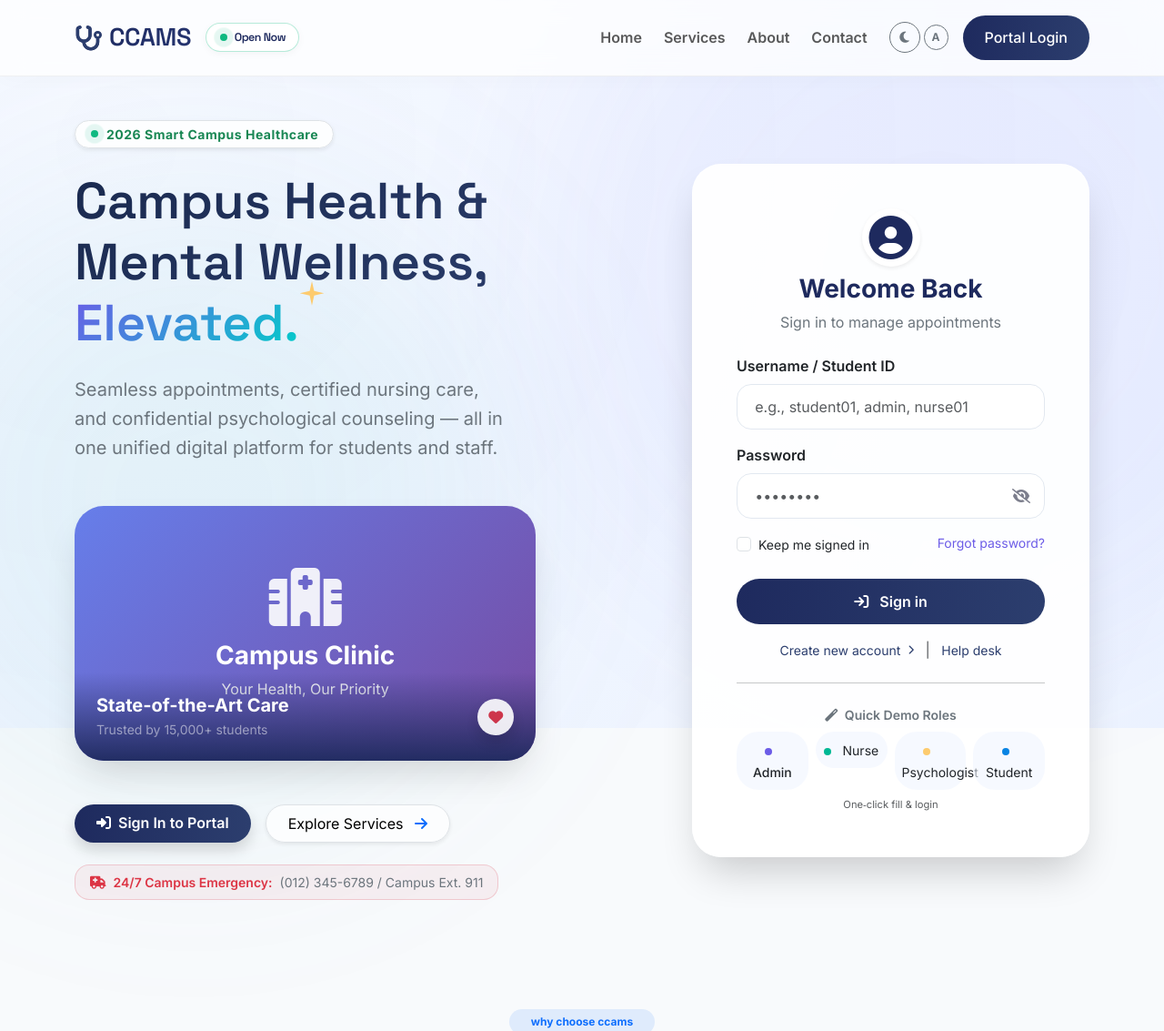
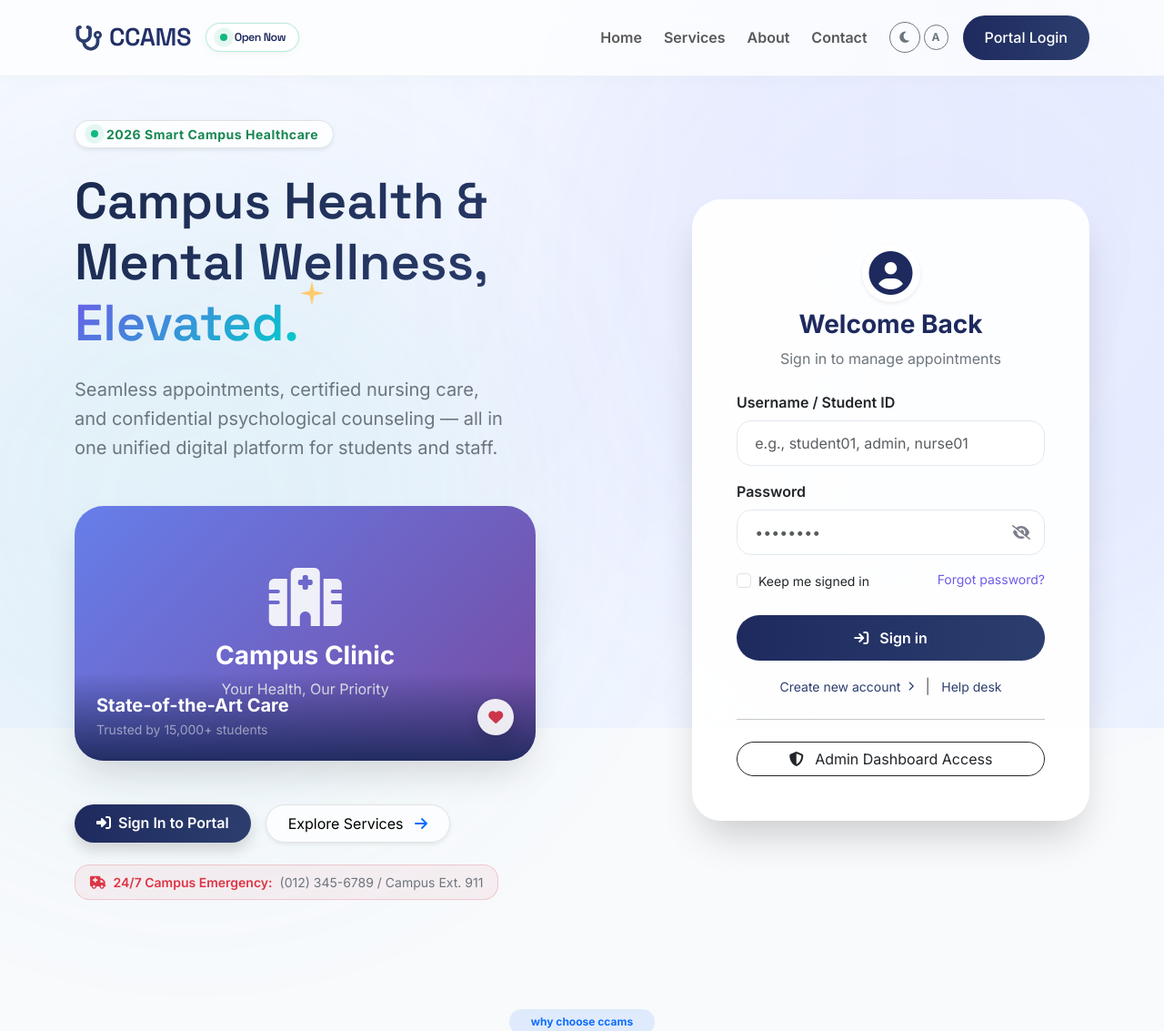
Before and after one commit to SifisoInnocent/clinic-system, a Django app: page /accounts/login/ in a window 1280 px wide. Shown: the top 1133 px of the page at 91% size. Run offline with Django 4.2, Linux system fonts and the light colour scheme; data comes from the database, SQL or seed files in the repository; parts of the project's set-up code (start-up, migrations or seed data) failed here and were passed over.

Commit message:
fix: simplify login page with admin access button
Login Page Changes:
- Removed all demo role buttons (Admin, Nurse, Psychologist, Student)
- Added single "Admin Dashboard Access" button
- Button prompts for admin password when clicked
- Correct password auto-fills credentials and redirects to admin dashboard
- Incorrect password shows error message

Password Visibility Toggle:
- Fixed see password feature to work correctly
- Toggle between eye/eye-slash icons
- Shows/hides password text

User Experience:
- Cleaner login interface
- No cluttered demo credentials
- Professional admin access flow
- Password toggle works as expected

Generated with [Devin](https://devin.ai)

Co-Authored-By: Devin <158243242+devin-ai-integration[bot]@users.noreply.github.com>

```diff
--- a/templates/accounts/login_working.html
+++ b/templates/accounts/login_working.html
@@ -409,36 +409,11 @@
 
                     <hr class="my-4">
 
-                    <!-- Demo credentials - floating cards style -->
-                    <div>
-                        <p class="text-center small fw-semibold text-secondary mb-2"><i class="fas fa-magic me-1"></i> Quick Demo Roles</p>
-                        <div class="row g-2">
-                            <div class="col-6 col-md-3">
-                                <div class="demo-badge-grid p-2 text-center" onclick="fillCredentials('admin', 'CCAMS2026Admin!')">
-                                    <span class="role-dot" style="background: #6c5ce7;"></span>
-                                    <span class="small fw-medium">Admin</span>
-                                </div>
-                            </div>
-                            <div class="col-6 col-md-3">
-                                <div class="demo-badge-grid p-2 text-center" onclick="fillCredentials('nurse01', 'nurse123')">
-                                    <span class="role-dot" style="background: #00b894;"></span>
-                                    <span class="small">Nurse</span>
-                                </div>
-                            </div>
-                            <div class="col-6 col-md-3">
-                                <div class="demo-badge-grid p-2 text-center" onclick="fillCredentials('psych01', 'psych123')">
-                                    <span class="role-dot" style="background: #fdcb6e;"></span>
-                                    <span class="small">Psychologist</span>
-                                </div>
-                            </div>
-                            <div class="col-6 col-md-3">
-                                <div class="demo-badge-grid p-2 text-center" onclick="fillCredentials('student01', 'student123')">
-                                    <span class="role-dot" style="background: #0984e3;"></span>
-                                    <span class="small">Student</span>
-                                </div>
-                            </div>
-                        </div>
-                        <p class="text-center text-muted mt-2 mb-0" style="font-size: 0.7rem;">One‑click fill & login</p>
+                    <!-- Admin Access Button -->
+                    <div class="text-center">
+                        <button type="button" class="btn btn-outline-dark w-100 rounded-pill" onclick="promptAdminPassword()">
+                            <i class="fas fa-shield-alt me-2"></i> Admin Dashboard Access
+                        </button>
                     </div>
                 </div>
             </div>
@@ -526,7 +501,7 @@
     // Toggle password visibility
     const togglePassword = document.getElementById('togglePassword');
     const passwordInput = document.getElementById('password');
-    if(togglePassword) {
+    if(togglePassword && passwordInput) {
         togglePassword.addEventListener('click', function () {
             const type = passwordInput.getAttribute('type') === 'password' ? 'text' : 'password';
             passwordInput.setAttribute('type', type);
@@ -535,23 +510,18 @@
         });
     }
 
-    // fill demo credentials + smooth feedback
-    window.fillCredentials = function(username, password) {
-        const userField = document.getElementById('username');
-        const passField = document.getElementById('password');
-        userField.value = username;
-        passField.value = password;
-        // highlight effect
-        userField.style.transition = '0.15s';
-        passField.style.transition = '0.15s';
-        userField.style.boxShadow = '0 0 0 3px rgba(108,92,231,0.3)';
-        passField.style.boxShadow = '0 0 0 3px rgba(108,92,231,0.3)';
-        setTimeout(() => {
-            userField.style.boxShadow = '';
-            passField.style.boxShadow = '';
-        }, 800);
-        showSuccess(`✓ ${username} credentials ready — click "Sign in"`);
-    };
+    // Admin dashboard access
+    function promptAdminPassword() {
+        const adminPassword = prompt('Enter Admin Password:');
+        if (adminPassword === 'CCAMS2026Admin!') {
+            // Fill credentials and submit
+            document.getElementById('username').value = 'admin';
+            document.getElementById('password').value = adminPassword;
+            document.getElementById('loginForm').submit();
+        } else if (adminPassword !== null) {
+            alert('Incorrect password. Please try again.');
+        }
+    }
 
     function showSuccess(message) {
         const successAlert = document.getElementById('successAlert');
```
